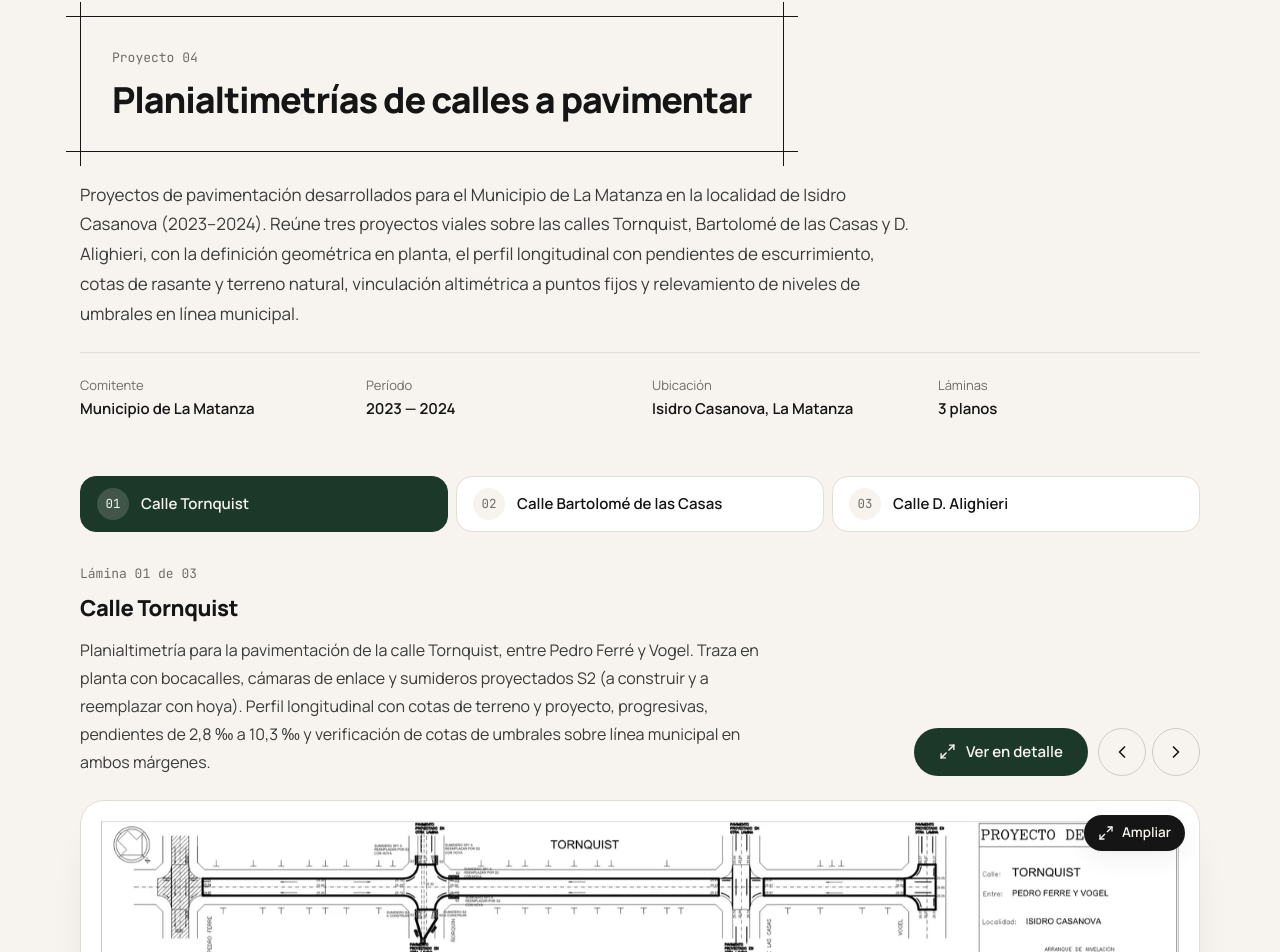
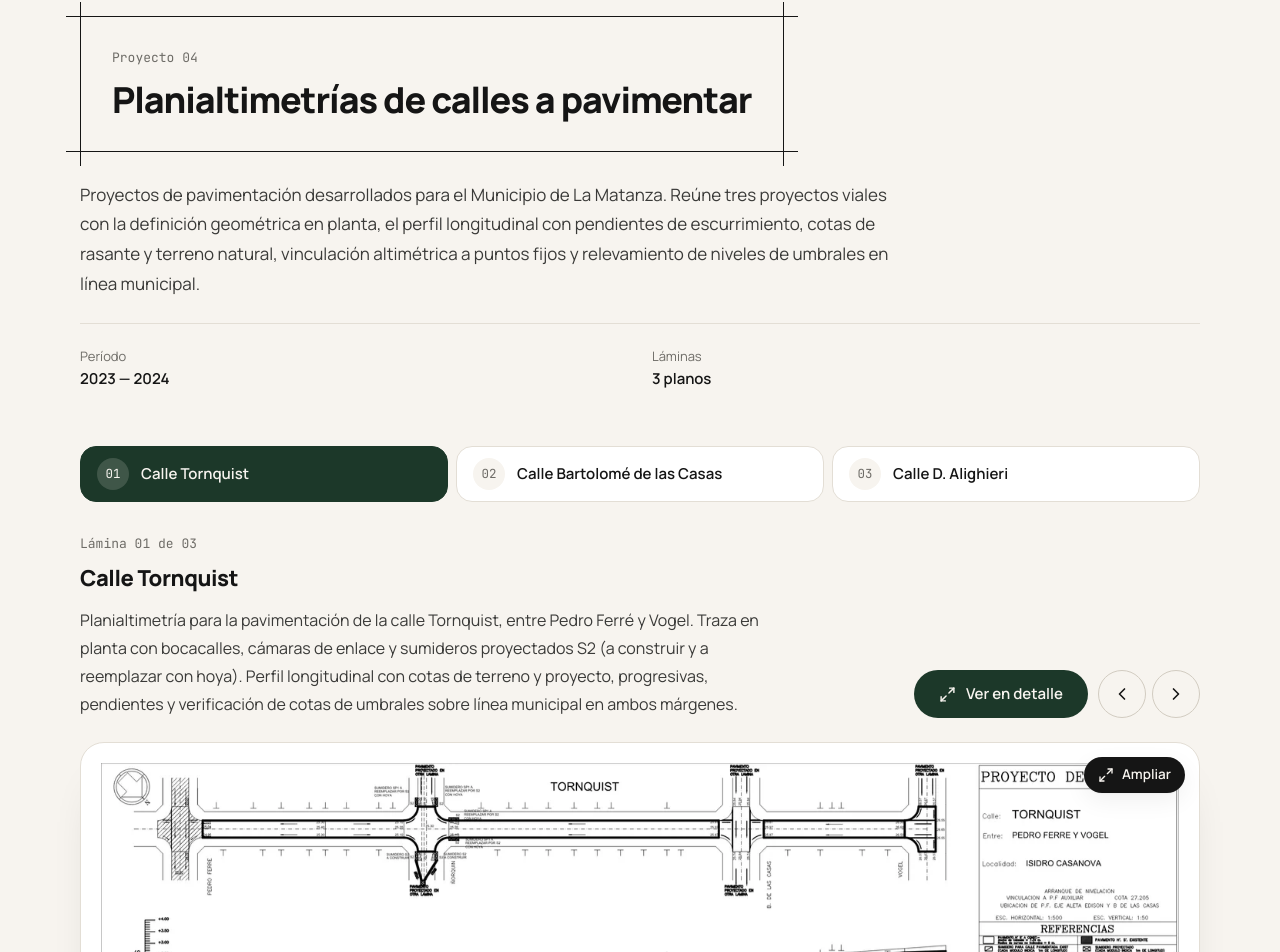
Before and after one commit to LucianaThibaut/LucianaThibaut-Portfolio, a React (Vite) app: page / in a window 1280 px wide. Shown: the part 6446-7398 px from the top of the page. Built offline with nearby package versions, Linux system fonts and the light colour scheme.

Commit message:
fix: ajustes Proyecto 4 (remocion comitente/ubicacion, frases resumen y unificacion descripciones de calles)

```diff
--- a/src/data/portfolio.js
+++ b/src/data/portfolio.js
@@ -457,18 +457,16 @@ export const proyectos = [
     id: 'calles-a-pavimentar',
     titulo: 'Planialtimetrías de calles a pavimentar',
     resumen:
-      'Proyectos de pavimentación desarrollados para el Municipio de La Matanza en la localidad de Isidro Casanova (2023–2024). Reúne tres proyectos viales sobre las calles Tornquist, Bartolomé de las Casas y D. Alighieri, con la definición geométrica en planta, el perfil longitudinal con pendientes de escurrimiento, cotas de rasante y terreno natural, vinculación altimétrica a puntos fijos y relevamiento de niveles de umbrales en línea municipal.',
+      'Proyectos de pavimentación desarrollados para el Municipio de La Matanza. Reúne tres proyectos viales con la definición geométrica en planta, el perfil longitudinal con pendientes de escurrimiento, cotas de rasante y terreno natural, vinculación altimétrica a puntos fijos y relevamiento de niveles de umbrales en línea municipal.',
     meta: [
-      { l: 'Comitente', v: 'Municipio de La Matanza' },
       { l: 'Período', v: '2023 — 2024' },
-      { l: 'Ubicación', v: 'Isidro Casanova, La Matanza' },
     ],
     laminas: [
       {
         id: '01-tornquist',
         titulo: 'Calle Tornquist',
         descripcion:
-          'Planialtimetría para la pavimentación de la calle Tornquist, entre Pedro Ferré y Vogel. Traza en planta con bocacalles, cámaras de enlace y sumideros proyectados S2 (a construir y a reemplazar con hoya). Perfil longitudinal con cotas de terreno y proyecto, progresivas, pendientes de 2,8 ‰ a 10,3 ‰ y verificación de cotas de umbrales sobre línea municipal en ambos márgenes.',
+          'Planialtimetría para la pavimentación de la calle Tornquist, entre Pedro Ferré y Vogel. Traza en planta con bocacalles, cámaras de enlace y sumideros proyectados S2 (a construir y a reemplazar con hoya). Perfil longitudinal con cotas de terreno y proyecto, progresivas, pendientes y verificación de cotas de umbrales sobre línea municipal en ambos márgenes.',
         specs: [
           'Tramo: Pedro Ferré a Vogel',
           'Pendientes 2,8 ‰ a 10,3 ‰',
@@ -485,7 +483,7 @@ export const proyectos = [
         id: '02-bartolome-de-las-casas',
         titulo: 'Calle Bartolomé de las Casas',
         descripcion:
-          'Planialtimetría para la pavimentación de Bartolomé de las Casas, entre Tomás A. Edison y Tornquist (cruzando Elías Bedoya y Hertz). Traza en planta con empalmes a pavimentos existentes y proyectados. Perfil longitudinal con progresivas, cotas de pavimento y terreno, pendientes de 2,00 ‰ a 7,05 ‰, plano de comparación a 24,00 m y relevamiento de niveles de umbrales.',
+          'Planialtimetría para la pavimentación de Bartolomé de las Casas, entre Tomás A. Edison y Tornquist (cruzando Elías Bedoya y Hertz). Traza en planta con empalmes a pavimentos existentes y proyectados. Perfil longitudinal con cotas de terreno y proyecto, progresivas, pendientes y verificación de cotas de umbrales sobre línea municipal en ambos márgenes.',
         specs: [
           'Tramo: Tomás A. Edison a Tornquist',
           'Pendientes 2,00 ‰ a 7,05 ‰',
@@ -502,7 +500,7 @@ export const proyectos = [
         id: '03-d-alighieri',
         titulo: 'Calle D. Alighieri',
         descripcion:
-          'Planialtimetría para la pavimentación de la calle D. Alighieri, entre B. de las Casas y Fracción. Traza en planta vinculada al conducto circular de Ø800 mm existente y perfil longitudinal con plano de comparación a 24,00 m, pendientes de 5,17 ‰ y 17,6 ‰, vinculación a punto fijo auxiliar (P.F. Cota 25,865) y cotas de umbrales.',
+          'Planialtimetría para la pavimentación de la calle D. Alighieri, entre B. de las Casas y Fracción. Traza en planta vinculada al conducto circular existente. Perfil longitudinal con cotas de terreno y proyecto, progresivas, pendientes y verificación de cotas de umbrales sobre línea municipal en ambos márgenes.',
         specs: [
           'Tramo: B. de las Casas a Fracción',
           'Pendientes 5,17 ‰ y 17,6 ‰',
```
